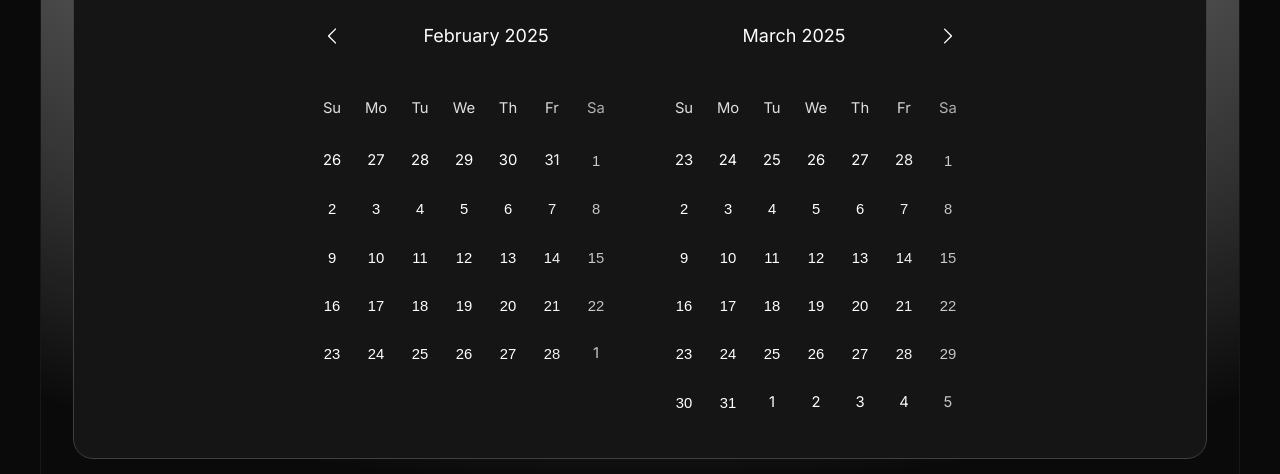
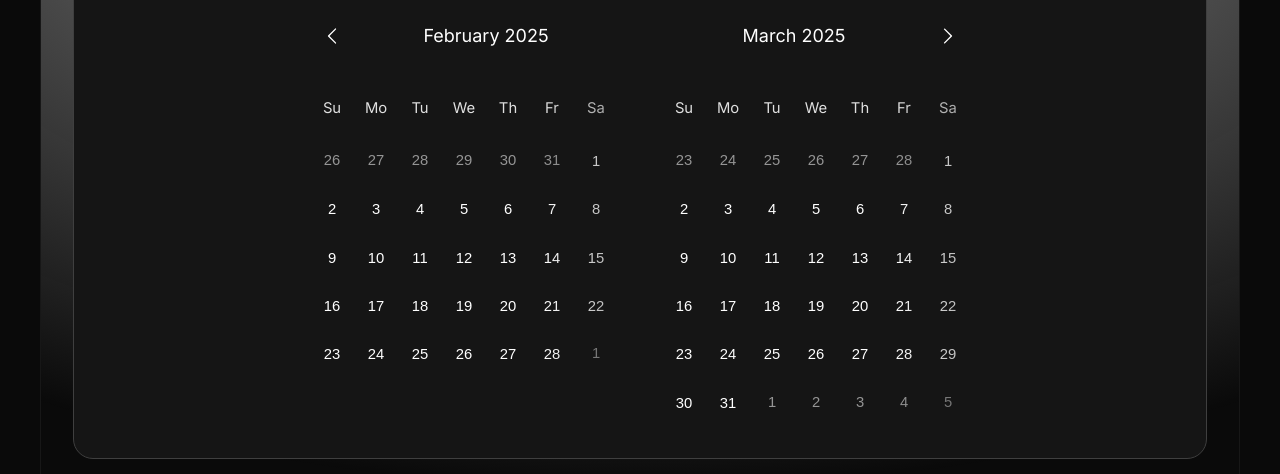
Before and after one commit to once-ui-system/nextjs-starter, a Next.js app: page / in a window 1280 px wide. Shown: the part 2620-3094 px from the top of the page. Built offline with nearby package versions, Linux system fonts and the light colour scheme.

Commit message:
fix: DatePicker semantics

```diff
--- a/src/once-ui/components/DatePicker.tsx
+++ b/src/once-ui/components/DatePicker.tsx
@@ -69,10 +69,10 @@ const DatePicker = forwardRef<HTMLDivElement, DatePickerProps>(
     const [isTransitioning, setIsTransitioning] = useState(true);
 
     const [currentMonth, setCurrentMonth] = useState<number>(
-      value ? value.getMonth() : today.getMonth()
+      value ? value.getMonth() : today.getMonth(),
     );
     const [currentYear, setCurrentYear] = useState<number>(
-      value ? value.getFullYear() : today.getFullYear()
+      value ? value.getFullYear() : today.getFullYear(),
     );
 
     useEffect(() => {
@@ -204,8 +204,13 @@ const DatePicker = forwardRef<HTMLDivElement, DatePickerProps>(
       for (let i = 0; i < firstDay; i++) {
         const prevMonthDay = daysInPrevMonth - firstDay + i + 1;
         days.push(
-          <Flex paddingY="2" width="40" height="40" key={`prev-${currentYear}-${currentMonth}-${i}`}>
-            <Button fillWidth weight="default" variant="tertiary" size="m" disabled>
+          <Flex
+            paddingY="2"
+            width="40"
+            height="40"
+            key={`prev-${currentYear}-${currentMonth}-${i}`}
+          >
+            <Button fillWidth weight="default" variant="tertiary" size="m" type="button" disabled>
               {prevMonthDay}
             </Button>
           </Flex>,
@@ -262,8 +267,13 @@ const DatePicker = forwardRef<HTMLDivElement, DatePickerProps>(
 
       for (let i = 1; i <= remainingDays; i++) {
         days.push(
-          <Flex marginTop="2" width="40" height="40" key={`next-${currentYear}-${currentMonth}-${i}`}>
-            <Button fillWidth weight="default" variant="tertiary" size="m" disabled>
+          <Flex
+            marginTop="2"
+            width="40"
+            height="40"
+            key={`next-${currentYear}-${currentMonth}-${i}`}
+          >
+            <Button fillWidth weight="default" variant="tertiary" size="m" type="button" disabled>
               {i}
             </Button>
           </Flex>,
```
